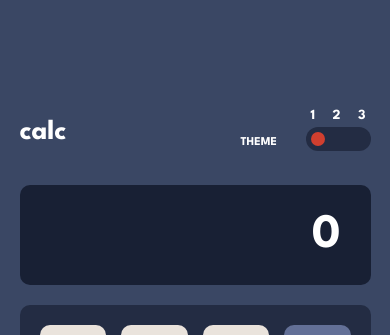
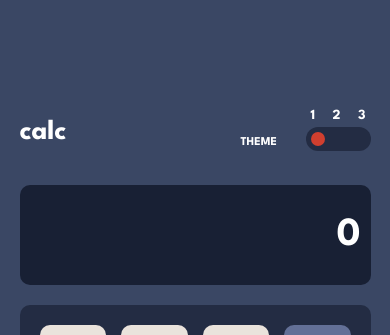
Before and after one commit to GontieFox/calculator-app, a React (Vite) app: page / in a window 390 px wide. Shown: the top 335 px of the page. Built offline with nearby package versions, Linux system fonts and the light colour scheme.

Commit message:
Fixed long number in result

```diff
--- a/src/components/calculateCard/index.css
+++ b/src/components/calculateCard/index.css
@@ -5,6 +5,7 @@
   border-radius: 10px;
   position: relative;
   transition: all 0.2s ease-in;
+  text-align: right;
 }
 .background-result_first {
   background-color: hsl(224, 36%, 15%);
@@ -19,6 +20,10 @@
 .result {
   font-size: 48px;
   position: absolute;
+  width: 440px;
+  white-space: nowrap;
+  overflow: hidden;
+  text-overflow: ellipsis;
   right: 30px;
   top: 50%;
   transform: translate(0, -50%);
@@ -216,4 +221,9 @@
   .card__result-btn {
     height: 70px;
   }
+  .result {
+    width: 90%;
+    right: 10px;
+    font-size: 40px;
+  }
 }/*# sourceMappingURL=index.css.map */
--- a/src/components/calculateCard/index.scss
+++ b/src/components/calculateCard/index.scss
@@ -7,6 +7,7 @@
     border-radius: 10px;
     position: relative;
     transition: all 0.2s ease-in;
+    text-align: right;
 
     &_first {
         background-color: $very-dark-desaturated-blue-screen;
@@ -24,6 +25,10 @@
 .result {
     font-size: 48px;
     position: absolute;
+    width: 440px;
+    white-space: nowrap;
+    overflow: hidden;
+    text-overflow: ellipsis;
     right: 30px;
     top: 50%;
     transform: translate(0, -50%);
@@ -268,4 +273,9 @@
         }
     }
 
+    .result {
+        width: 90%;
+        right: 10px;
+        font-size: 40px;
+    }
 }
```
Also changed, not shown: 1 other file (tests, documents, lock files or other folders).
